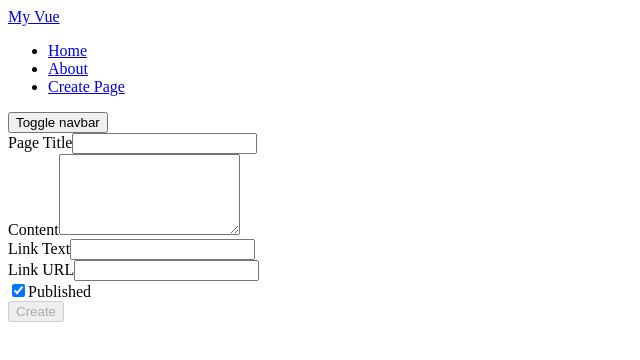
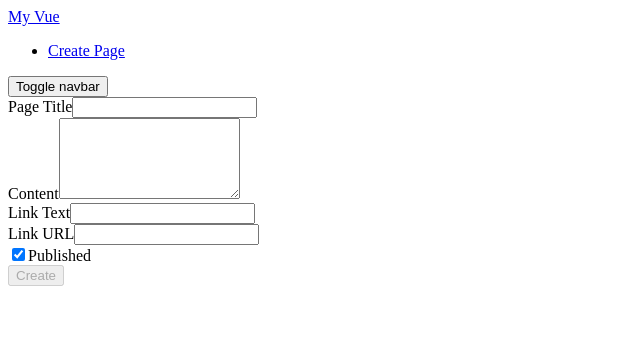
Before and after one commit to kuntal14/learningVue, a Vue app: page /#/create in a window 1280 px wide. Shown: the top 360 px of the page, without its empty margins (0-640 px from the left). Built offline with nearby package versions, Linux system fonts and the light colour scheme; the HTML template or start-up script is replaced by a standard one.

Commit message:
used router's active class

```diff
--- a/src/App.vue
+++ b/src/App.vue
@@ -1,9 +1,5 @@
 <template>
-  <navbar
-  :pages = "publishedPages"
-  :active-page = "activePage"
-  >
-  </navbar>
+  <navbar></navbar>
 
   <router-view></router-view>
 
@@ -28,30 +24,7 @@ export default {
     PageViewer,
     CreatePage
   },
-  created(){
-    this.getPages();
-
-    this.$bus.$on('navbarLinkActivated', (index)=>{
-      this.activePage = index;
-    })
-  },
-  computed:{
-      publishedPages(){
-          return this.pages.filter(p => p.published)
-      }
-  },
-  data() {
-    return {
-      activePage: 0,
-      pages: []
-    };
-  },
   methods: {
-      async getPages() {
-        let res = await fetch('pages.json');
-        let data = await res.json();
-        this.pages = data;
-      },
       pageCreated(pageObj){
         this.pages.push(pageObj);
       }
--- a/src/components/Navbar.vue
+++ b/src/components/Navbar.vue
@@ -7,15 +7,15 @@
         <ul class="navbar-nav me-auto mb-2 mb-lg-0">
 
             <navbar-link
-            v-for="(page, index) in pages" class="nav-item" :key="index"
-            :page="page"
-            :index="index"
-            :isActive = "activePage==index"
+                v-for="(page, index) in pages" class="nav-item" :key="index"
+                :page="page"
+                :index="index"
             ></navbar-link>
 
             <li>
                 <router-link
                 to="/create"
+                active-class="active emphasize"
                 class="nav-link"
                 aria-current="page"
                 > Create Page </router-link>
@@ -40,12 +40,14 @@ export default{
     },
     created(){
         this.getThemeSetting();
+
+        this.pages = this.$pages.getAllPages();
     },
 
-    props:['pages', 'active-page'],
     data(){
         return{
-            theme : 'light'
+            theme : 'light',
+            data : []
         }
     },
     methods: {
@@ -71,3 +73,9 @@ export default{
     }
 }
 </script>
+
+<style>
+.emphasize{
+  text-decoration: underline !important;
+}
+</style>
--- a/src/components/NavbarLink.vue
+++ b/src/components/NavbarLink.vue
@@ -1,19 +1,19 @@
 <template>
     <li>
         <router-link
-        :to="`/${index}`"
-        class="nav-link"
-        :class="activeClasses"
-        aria-current="page"
-        :href="page.link.url"
-        :title="`this link goes to the ${page.link.text} page`"
+            :to="`/${index}`"
+            class="nav-link"
+            active-class="active emphasize"
+            aria-current="page"
+
+            :title="`this link goes to the ${page.link.text} page`"
         >{{ page.link.text }}</router-link>
     </li>
 </template>
 
 <script>
 export default {
-    props: ['page', 'isActive', 'index'],
+    props: ['page', 'index'],
     computed: {
         activeClasses(){
             return{
--- a/src/components/PageViewer.vue
+++ b/src/components/PageViewer.vue
@@ -7,12 +7,22 @@
 
 <script>
     export default{
+        props: ['index'],
         created(){
-            this.page = this.$pages.getSinglePage(this.$route.params.index);
+            this.page = this.$pages.getSinglePage(this.index);
+
+            // this.$watch(() => this.$route.params, (newParams, prevParams) => {
+            //     this.page = this.$pages.getSinglePage(newParams.index);
+            // })
         },
         data(){
             return{
                 page: null
+            }
+        },
+        watch: {
+            index(newIndex, oldIndex){
+                this.page = this.$pages.getSinglePage(newIndex);
             }
         }
     }
--- a/src/data.js
+++ b/src/data.js
@@ -10,5 +10,6 @@ export default {
 
     getSinglePage(index) {
         return pagesStore[index];
+        console.log('fetching')
     }
 };
--- a/src/main.js
+++ b/src/main.js
@@ -11,4 +11,6 @@ app.use(router);
 app.config.globalProperties.$bus = $bus;
 app.config.globalProperties.$pages = $pages;
 
+// console.log($pages)
+
 app.mount('#app');
--- a/src/routes.js
+++ b/src/routes.js
@@ -5,7 +5,7 @@ import CreatePage from "@/components/CreatePage.vue";
 const router = createRouter({
     history: createWebHashHistory(),
     routes : [
-        {path: '/:index?', component: PageViewer},
+        {path: '/:index?', component: PageViewer, props: true},
         {path: '/create', component: CreatePage}
     ]
 });
```
